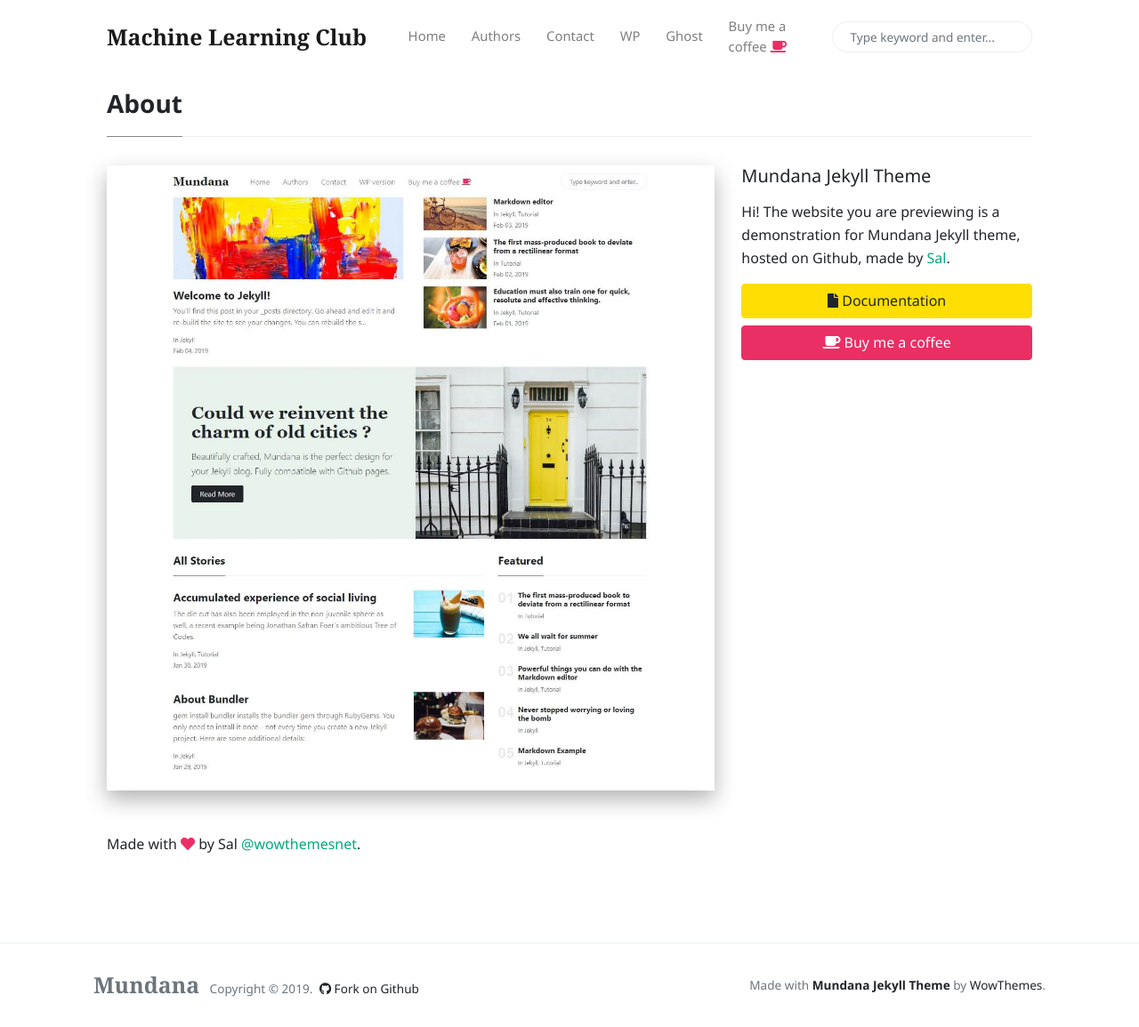
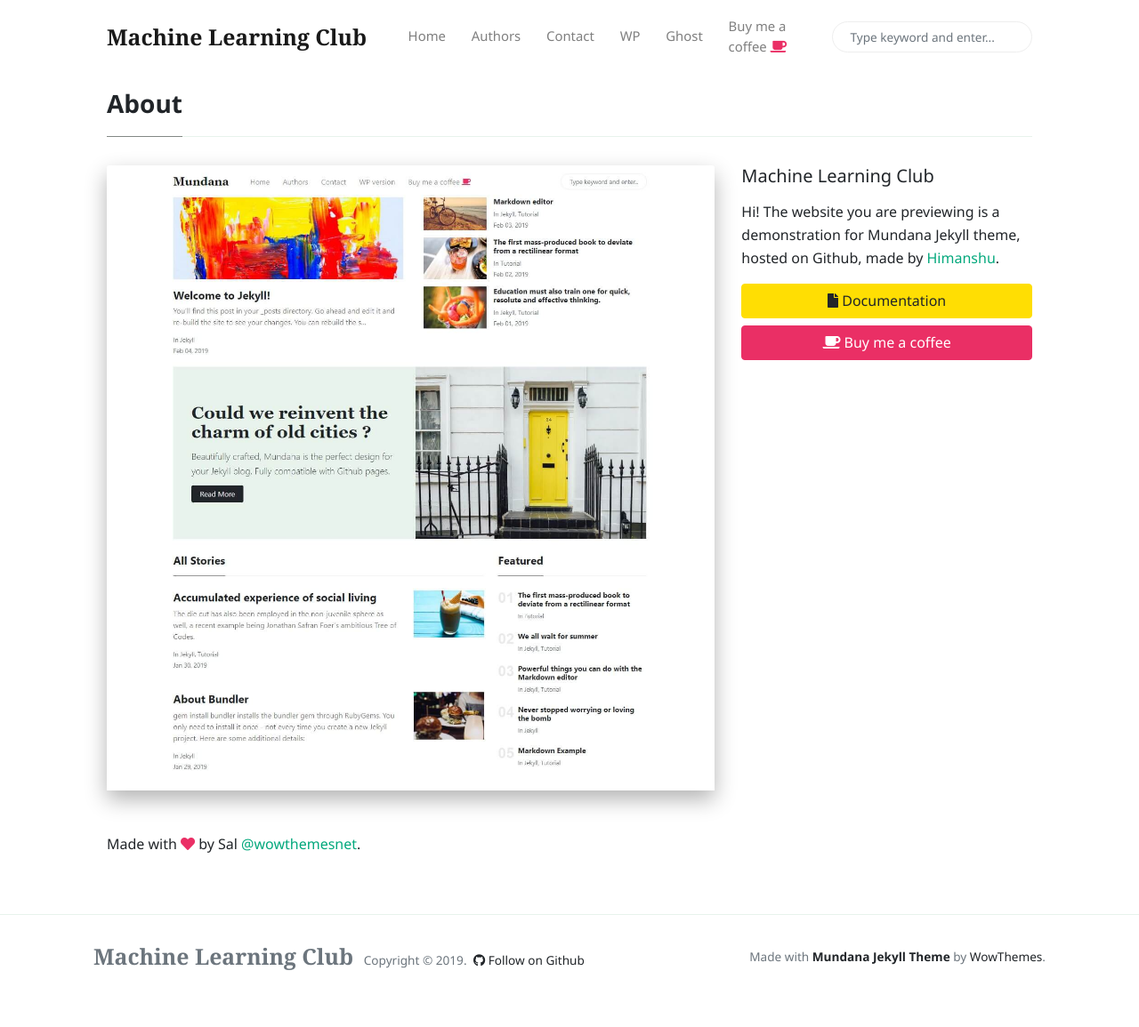
Before and after one commit to Machine-Learning-Club-India/MLClub, a Jekyll site: the page built from _pages/about.md, in a window 1280 px wide and 1155 px high. Shown: the whole window at 89% size. Built offline with Jekyll 4.4.1, drawn with Linux system fonts in a browser that asks for light colours; nearby versions of some CDN libraries; comment, search, counter and statistics services are not loaded.

Commit message:
Updated Personalise changes

```diff
--- a/_includes/sidebar.html
+++ b/_includes/sidebar.html
@@ -1,6 +1,6 @@
-<h5 class="mb-3">Mundana Jekyll Theme</h5>
+<h5 class="mb-3">Machine Learning Club</h5>
 
-<p>Hi! The website you are previewing is a demonstration for Mundana Jekyll theme, hosted on Github, made by <a href="https://www.wowthemes.net/donate/">Sal</a>.</p>
+<p>Hi! The website you are previewing is a demonstration for Mundana Jekyll theme, hosted on Github, made by <a href="https://www.wowthemes.net/donate/">Himanshu</a>.</p>
 
 <a target="_blank" href="https://www.wowthemes.net/mundana-jekyll-theme/" class="btn btn-warning d-block mb-2"><i class="fa fa-file"></i> Documentation</a>
 
--- a/_layouts/default.html
+++ b/_layouts/default.html
@@ -77,11 +77,11 @@
         <div class="container">
         <div class="row align-items-center justify-content-between">
             <div>
-                <span class="navbar-brand mr-2 mb-0"><strong>Mundana</strong></span>
+                <span class="navbar-brand mr-2 mb-0"><strong>Machine Learning Club</strong></span>
                 <span>Copyright © <script>document.write(new Date().getFullYear())</script>.</span>
 
                 <!--  Github Repo Star Btn-->
-                <a class="text-dark ml-1" target="_blank" href="https://github.com/wowthemesnet/mundana-theme-jekyll"><i class="fab fa-github"></i> Fork on Github</a>
+                <a class="text-dark ml-1" target="_blank" href="https://github.com/wowthemesnet/mundana-theme-jekyll"><i class="fab fa-github"></i> Follow on Github</a>
 
             </div>
             <div>
```
Also changed, not shown: _pages/about.md (+1 -1 lines), _pages/author-himanshu.html (renamed from _pages/author-sal.html).
